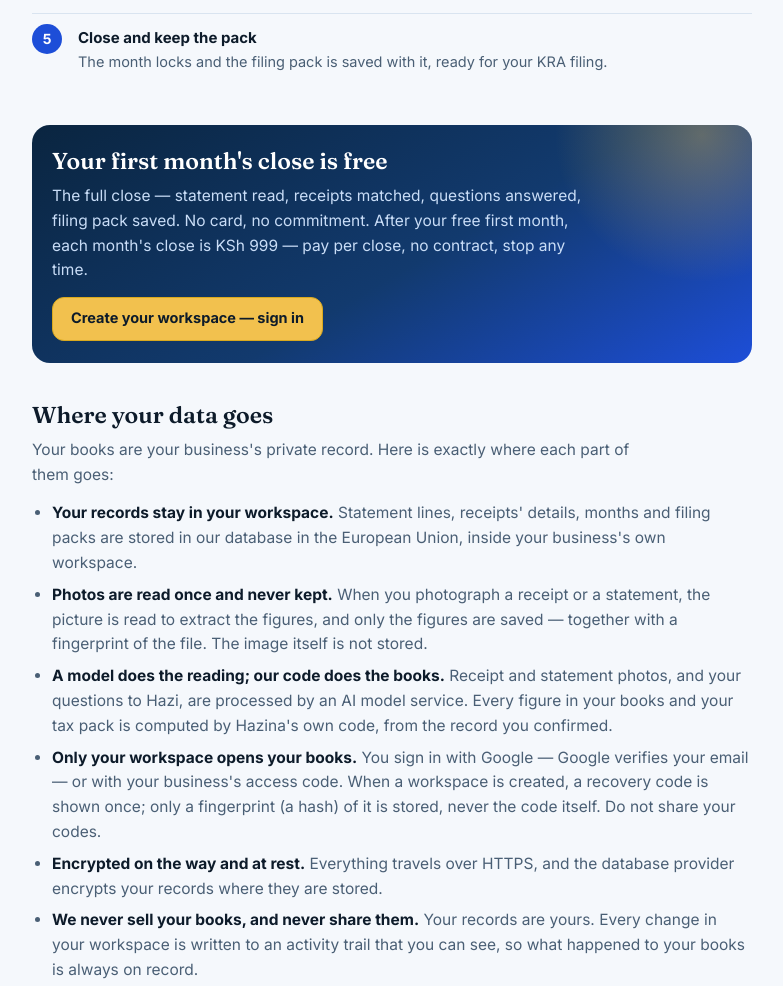
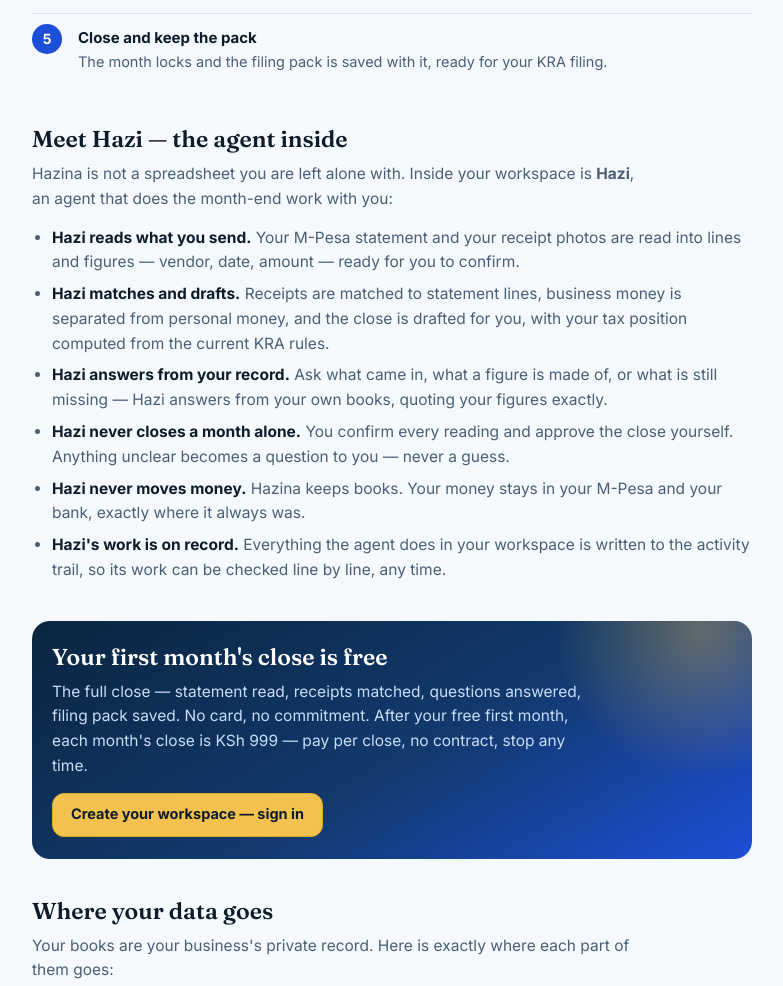
Before and after one commit to IamAmasai/hazina-agent, a plain HTML site: page webapp/about.html in a window 1280 px wide. Shown: the part 1222-2208 px from the top of the page, without its empty margins (248-1031 px from the left). Drawn offline with Linux system fonts and the light colour scheme.

Commit message:
Hazina explainer: Meet Hazi (the agent inside) + what uploads become — about page and sign-in gate

```diff
--- a/webapp/about.html
+++ b/webapp/about.html
@@ -106,6 +106,20 @@
     </ol>
   </section>
 
+
+  <section>
+    <h2>Meet Hazi — the agent inside</h2>
+    <p class="intro">Hazina is not a spreadsheet you are left alone with. Inside your workspace is <b>Hazi</b>, an agent that does the month-end work with you:</p>
+    <ul class="plain">
+      <li><b>Hazi reads what you send.</b> Your M-Pesa statement and your receipt photos are read into lines and figures — vendor, date, amount — ready for you to confirm.</li>
+      <li><b>Hazi matches and drafts.</b> Receipts are matched to statement lines, business money is separated from personal money, and the close is drafted for you, with your tax position computed from the current KRA rules.</li>
+      <li><b>Hazi answers from your record.</b> Ask what came in, what a figure is made of, or what is still missing — Hazi answers from your own books, quoting your figures exactly.</li>
+      <li><b>Hazi never closes a month alone.</b> You confirm every reading and approve the close yourself. Anything unclear becomes a question to you — never a guess.</li>
+      <li><b>Hazi never moves money.</b> Hazina keeps books. Your money stays in your M-Pesa and your bank, exactly where it always was.</li>
+      <li><b>Hazi's work is on record.</b> Everything the agent does in your workspace is written to the activity trail, so its work can be checked line by line, any time.</li>
+    </ul>
+  </section>
+
   <section>
     <div class="offer">
       <h2>Your first month's close is free</h2>
@@ -122,6 +136,7 @@
     <ul class="plain">
       <li><b>Your records stay in your workspace.</b> Statement lines, receipts' details, months and filing packs are stored in our database in the European Union, inside your business's own workspace.</li>
       <li><b>Photos are read once and never kept.</b> When you photograph a receipt or a statement, the picture is read to extract the figures, and only the figures are saved — together with a fingerprint of the file. The image itself is not stored.</li>
+      <li><b>Statement files are read, not filed away.</b> A statement file you upload (CSV, TXT or PDF) is opened to read its lines. The lines and figures are saved in your workspace, together with a fingerprint of the file they came from — the file itself is not kept.</li>
       <li><b>A model does the reading; our code does the books.</b> Receipt and statement photos, and your questions to Hazi, are processed by an AI model service. Every figure in your books and your tax pack is computed by Hazina's own code, from the record you confirmed.</li>
       <li><b>Only your workspace opens your books.</b> You sign in with Google — Google verifies your email — or with your business's access code. When a workspace is created, a recovery code is shown once; only a fingerprint (a hash) of it is stored, never the code itself. Do not share your codes.</li>
       <li><b>Encrypted on the way and at rest.</b> Everything travels over HTTPS, and the database provider encrypts your records where they are stored.</li>
```
Also changed, not shown: webapp/index.html (+1 -1 lines).
